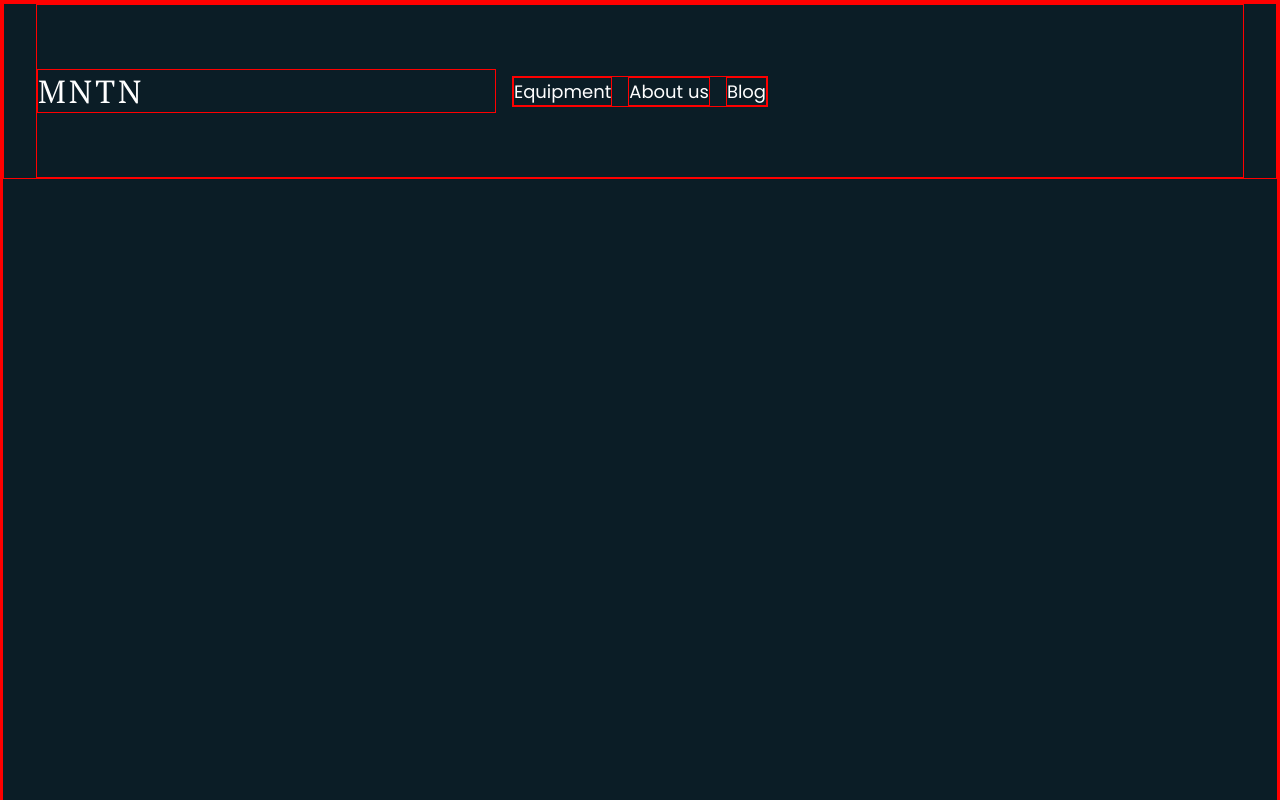
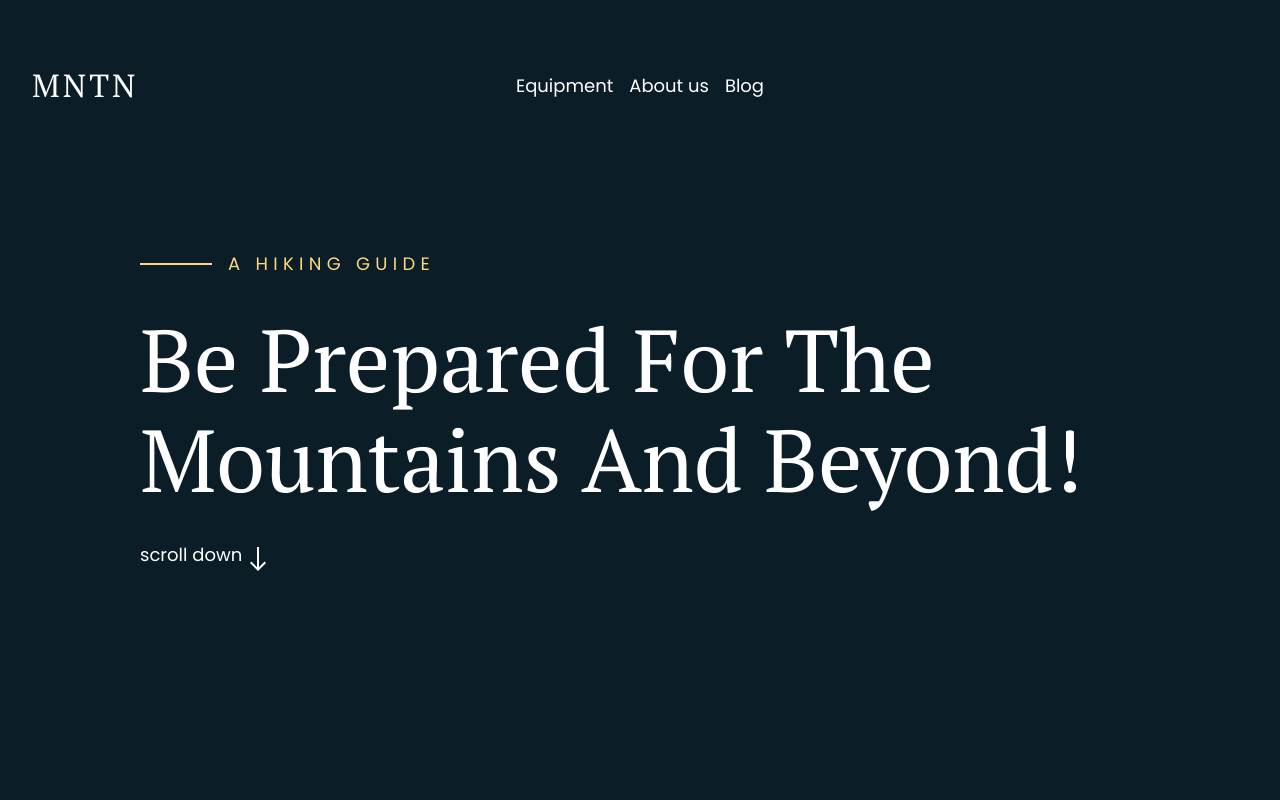
Before and after one commit to jhhh911/MNTN_Walkthrough, a plain HTML site: page index.html in a window 1280 px wide. Shown: the top 800 px of the page. Drawn offline with Linux system fonts and the light colour scheme.

Commit message:
Finished Header section of webpage

```diff
--- a/index.html
+++ b/index.html
@@ -9,7 +9,7 @@
       href="https://fonts.googleapis.com/css2?family=PT+Serif&family=Poppins:wght@400;900&display=swap"
       rel="stylesheet"
     />
-    <link rel="stylesheet" href="styles.css">
+    <link rel="stylesheet" href="styles.css" />
     <title>MNTN</title>
   </head>
   <body class="font-sans">
@@ -23,6 +23,26 @@
             <a href="#">Blog</a>
           </nav>
         </div>
+        <div class="main-header-title-container">
+          <h1 class="section-tagline">A Hiking Guide</h1>
+          <div class="main-header-title font-serif">
+            Be Prepared For The Mountains And Beyond!
+          </div>
+          <div class="scroll-down">
+            scroll down
+            <svg
+              viewBox="0 0 16 24"
+              fill="none"
+              xmlns="http://www.w3.org/2000/svg"
+            >
+              <path
+                d="M16 16L14.59 14.59L9 20.17V0H7V20.17L1.42 14.58L0 16L8 24L16 16Z"
+                fill="currentColor"
+              />
+            </svg>
+
+          </div>
+        </div>
       </div>
     </header>
   </body>
--- a/styles.css
+++ b/styles.css
@@ -5,7 +5,7 @@
   *::after,
   *::before {
     box-sizing: border-box;
-    border: 1px solid red;
+    /* border: 1px solid red; */
   }
 
   /* this helps return text to original format */
@@ -48,6 +48,7 @@
   }
 }
 
+/* Header */
 @layer components {
   .main-header-top-bar {
     display: grid;
@@ -73,12 +74,69 @@
     width: 100%;
     background-size: cover;
     background-position: 25% 25%;
+    margin-block-end: -50vh;
   }
 
   .main-header-content {
     max-width: 1750px;
     margin-inline: auto;
     padding-inline: 2rem;
+  }
+
+  .main-header-title-container {
+    display: flex;
+    flex-direction: column;
+    gap: 2rem;
+    max-width: 1000px;
+    margin-inline: auto;
+    margin-block-start: 10vh;
+  }
+
+  .main-header-title {
+    font-size: 5.5rem;
+    text-wrap: balance;
+    line-height: 100px;
+  }
+
+  .scroll-down {
+    display: flex;
+    gap: 0.5rem;
+    align-items: flex-start;
+  }
+
+  .scroll-down svg {
+    width: 16px;
+    animation: bounce 1s infinite alternate;
+
+    @media (prefers-reduced-motion: reduce) {
+      animation: none;
+    }
+  }
+
+  @keyframes bounce {
+    100% {
+      translate: 0 25%;
+    }
+  }
+}
+
+/* Reusable Components */
+@layer components {
+  .section-tagline {
+    display: flex;
+    text-transform: uppercase;
+    gap: 1rem;
+    align-items: center;
+    color: var(--accent-color);
+    letter-spacing: 0.33rem;
+  }
+
+  .section-tagline::before {
+    content: "";
+    display: block;
+    width: 4.5rem;
+    height: 2px;
+    background-color: var(--accent-color);
   }
 }
 
```
Lines whose indentation alone changed are shown as unchanged.
